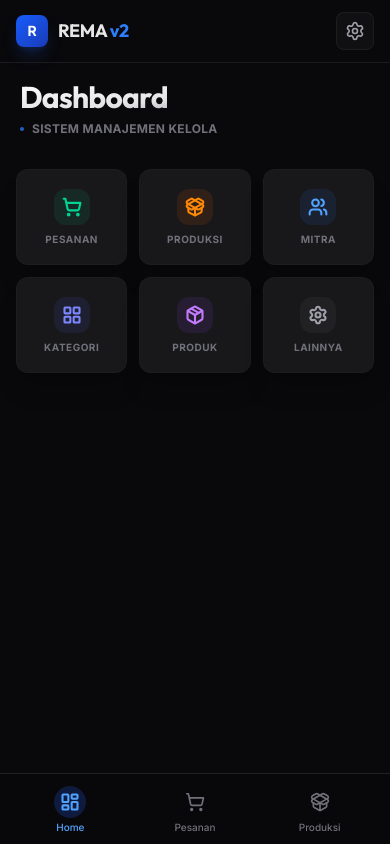
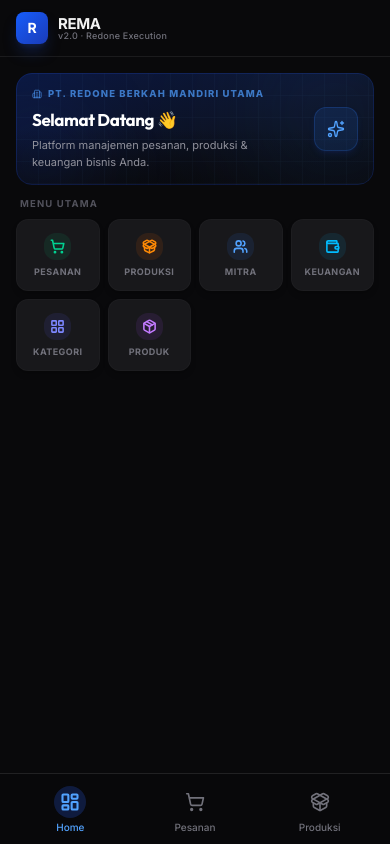
Before and after one commit to nurhasanfadillah/Rema-AntigravityV2, a React (Vite) app: page / in a window 390 px wide. Built offline with nearby package versions, Linux system fonts and the light colour scheme; no server answers.

Commit message:
feat: Set up initial React application structure with mobile layout, React Router, and dashboard.

```diff
--- a/index.html
+++ b/index.html
@@ -1,5 +1,5 @@
 <!doctype html>
-<html lang="en">
+<html lang="id">
   <head>
     <meta charset="UTF-8" />
     <link rel="icon" type="image/svg+xml" href="/vite.svg" />
@@ -7,7 +7,10 @@
     <link rel="preconnect" href="https://fonts.googleapis.com">
     <link rel="preconnect" href="https://fonts.gstatic.com" crossorigin>
     <link href="https://fonts.googleapis.com/css2?family=Inter:wght@400;500;700&family=Outfit:wght@400;500;700&display=swap" rel="stylesheet">
-    <title>REMA v2 App</title>
+    <meta name="description" content="REMA – Redone Execution and Management Architecture. Platform manajemen pesanan, produksi, dan keuangan oleh PT. Redone Berkah Mandiri Utama." />
+    <meta name="author" content="PT. Redone Berkah Mandiri Utama" />
+    <meta name="application-name" content="REMA" />
+    <title>REMA – Redone Execution and Management Architecture</title>
   </head>
   <body>
     <div id="root"></div>
--- a/src/App.tsx
+++ b/src/App.tsx
@@ -12,7 +12,7 @@ import { PesananDetailItem } from './pages/Pesanan/PesananDetailItem';
 import { ProduksiList } from './pages/Produksi/ProduksiList';
 import { FinanceList } from './pages/Keuangan/FinanceList';
 import { FinanceDetail } from './pages/Keuangan/FinanceDetail';
-import { Lainnya } from './pages/Lainnya';
+
 
 function App() {
   return (
@@ -34,7 +34,7 @@ function App() {
           <Route index element={<FinanceList />} />
           <Route path=":id" element={<FinanceDetail />} />
         </Route>
-        <Route path="lainnya" element={<Lainnya />} />
+
       </Route>
     </Routes>
   );
--- a/src/components/layout/MobileLayout.tsx
+++ b/src/components/layout/MobileLayout.tsx
@@ -1,5 +1,6 @@
-import { Outlet, Link } from 'react-router-dom';
-import { Settings } from 'lucide-react';
+import { Outlet } from 'react-router-dom';
+
+
 import { BottomNavigation } from './BottomNavigation';
 
 export function MobileLayout() {
@@ -8,16 +9,17 @@ export function MobileLayout() {
             {/* Top Header */}
             <header className="bg-zinc-950 px-4 py-3 flex items-center justify-between border-b border-zinc-800/60 transition-all duration-200">
                 <div className="flex items-center gap-2.5">
-                    {/* Brand Logo Placeholder */}
+                    {/* Brand Logo */}
                     <div className="w-8 h-8 rounded-lg bg-gradient-to-br from-blue-600 to-blue-800 flex items-center justify-center shadow-lg shadow-blue-900/40">
                         <span className="font-bold text-white text-sm">R</span>
                     </div>
-                    <h1 className="text-lg font-semibold tracking-tight text-white/90">REMA <span className="text-blue-500 font-bold">v2</span></h1>
+                    <div className="flex flex-col leading-none">
+                        <span className="text-[15px] font-extrabold tracking-tight text-white/95">REMA</span>
+                        <span className="text-[9px] font-medium text-zinc-500 tracking-wide">v2.0 &middot; Redone Execution</span>
+                    </div>
                 </div>
 
-                <Link to="/lainnya" className="p-2 rounded-lg bg-zinc-900/50 hover:bg-zinc-800 text-zinc-400 hover:text-zinc-200 transition-all border border-zinc-800/60 active:scale-95">
-                    <Settings className="w-5 h-5" />
-                </Link>
+
             </header>
 
             {/* Main Content Area */}
--- a/src/pages/Dashboard.tsx
+++ b/src/pages/Dashboard.tsx
@@ -1,44 +1,127 @@
 import { Link } from 'react-router-dom';
-import { Users, LayoutGrid, Package, ShoppingCart, PackageOpen, Settings } from 'lucide-react';
+import { Users, LayoutGrid, Package, ShoppingCart, PackageOpen, Wallet, Building2, Sparkles } from 'lucide-react';
 import { Card } from '../components/ui/Card';
 
-export function Dashboard() {
 const menuItems = [
     { label: 'Pesanan', path: '/pesanan', icon: ShoppingCart, color: 'text-emerald-400', bg: 'bg-emerald-500/10' },
     { label: 'Produksi', path: '/produksi', icon: PackageOpen, color: 'text-orange-400', bg: 'bg-orange-500/10' },
     { label: 'Mitra', path: '/mitra', icon: Users, color: 'text-blue-400', bg: 'bg-blue-500/10' },
+    { label: 'Keuangan', path: '/keuangan', icon: Wallet, color: 'text-sky-400', bg: 'bg-sky-500/10' },
     { label: 'Kategori', path: '/kategori', icon: LayoutGrid, color: 'text-indigo-400', bg: 'bg-indigo-500/10' },
     { label: 'Produk', path: '/produk', icon: Package, color: 'text-purple-400', bg: 'bg-purple-500/10' },
-        { label: 'Lainnya', path: '/lainnya', icon: Settings, color: 'text-zinc-400', bg: 'bg-zinc-500/10' },
 ];
 
+export function Dashboard() {
     return (
-        <div className="p-4 space-y-8">
-            <div className="space-y-1.5 px-1">
-                <h2 className="text-3xl font-extrabold tracking-tight bg-clip-text text-transparent bg-gradient-to-br from-white via-zinc-200 to-zinc-500">
-                    Dashboard
+        <div className="flex flex-col pb-4">
+
+            {/* ══════════════════════════════════════
+                Welcome Banner
+            ══════════════════════════════════════ */}
+            <div className="relative mx-4 mt-4 mb-3 rounded-2xl overflow-hidden">
+
+                {/* ── Background layers ── */}
+                {/* Base gradient: biru gelap → zinc-950 agar blend halus ke warna app */}
+                <div className="absolute inset-0 bg-gradient-to-br from-blue-700/25 via-blue-900/20 to-zinc-950" />
+                {/* Fade bottom agar menyatu ke konten di bawah */}
+                <div className="absolute inset-0 bg-gradient-to-t from-zinc-950/70 via-transparent to-transparent" />
+                {/* Blueprint grid subtle */}
+                <div
+                    className="absolute inset-0 opacity-[0.05]"
+                    style={{
+                        backgroundImage:
+                            'linear-gradient(rgba(147,197,253,0.6) 1px, transparent 1px),' +
+                            'linear-gradient(90deg, rgba(147,197,253,0.6) 1px, transparent 1px)',
+                        backgroundSize: '22px 22px',
+                    }}
+                />
+                {/* Glow orb kanan atas */}
+                <div className="absolute -top-8 -right-8 w-36 h-36 bg-blue-500/15 rounded-full blur-3xl pointer-events-none" />
+                {/* Glow orb kiri bawah */}
+                <div className="absolute -bottom-6 -left-6 w-24 h-24 bg-blue-800/15 rounded-full blur-2xl pointer-events-none" />
+
+                {/* ── Border accent tipis ── */}
+                <div className="absolute inset-0 rounded-2xl border border-blue-800/25" />
+
+                {/* ── Content ── */}
+                <div className="relative z-10 flex items-center justify-between gap-3 px-4 py-[14px]">
+
+                    {/* Teks kiri */}
+                    <div className="flex-1 min-w-0">
+                        {/* Company label */}
+                        <div className="flex items-center gap-1.5 mb-[7px]">
+                            <Building2 className="w-[10px] h-[10px] text-blue-400/70 flex-shrink-0" strokeWidth={2} />
+                            <span className="text-[9.5px] font-extrabold tracking-[0.12em] uppercase text-blue-400/70 font-sans">
+                                PT. Redone Berkah Mandiri Utama
+                            </span>
+                        </div>
+
+                        {/* Heading */}
+                        <h2 className="font-display text-[17px] font-extrabold leading-snug tracking-tight text-white mb-[5px]">
+                            Selamat Datang 👋
                         </h2>
-                <div className="flex items-center gap-2">
-                    <div className="w-1 h-1 rounded-full bg-blue-500 animate-pulse"></div>
-                    <p className="text-zinc-500 text-xs font-semibold tracking-wide uppercase">Sistem Manajemen Kelola</p>
+
+                        {/* Deskripsi */}
+                        <p className="text-[11px] leading-[1.55] text-zinc-400/90 font-normal max-w-[220px]">
+                            Platform manajemen pesanan, produksi &amp; keuangan bisnis Anda.
+                        </p>
+                    </div>
+
+                    {/* Icon kanan */}
+                    <div className="flex-shrink-0 w-11 h-11 rounded-xl flex items-center justify-center bg-blue-500/12 border border-blue-500/20 shadow-md shadow-blue-900/20">
+                        <Sparkles className="w-[18px] h-[18px] text-blue-400" strokeWidth={1.8} />
+                    </div>
                 </div>
             </div>
 
-            <div className="grid grid-cols-3 gap-3">
+            {/* ══════════════════════════════════════
+                Section Label
+            ══════════════════════════════════════ */}
+            <div className="px-5 pb-2">
+                <p className="text-[9.5px] font-bold uppercase tracking-[0.12em] text-zinc-600">
+                    Menu Utama
+                </p>
+            </div>
+
+            {/* ══════════════════════════════════════
+                Navigation Grid — 4 cols
+            ══════════════════════════════════════ */}
+            <div className="px-4">
+                <div className="grid grid-cols-4 gap-2">
                     {menuItems.map((item, idx) => {
                         const Icon = item.icon;
                         return (
                             <Link
-                            key={idx}
+                                key={item.path}
                                 to={item.path}
                                 className="block group transition-all duration-300 animate-slide-up"
-                            style={{ animationDelay: `${idx * 75}ms`, animationFillMode: 'both' }}
+                                style={{ animationDelay: `${idx * 55}ms`, animationFillMode: 'both' }}
                             >
-                            <Card className="flex flex-col items-center justify-center p-3 h-24 space-y-2 hover:bg-zinc-900/60 hover:border-zinc-700/50 transition-all duration-500 border-zinc-800/40 shadow-xl shadow-black/20 active:scale-95 group-hover:shadow-blue-900/10">
-                                <div className={`p-2 rounded-xl ${item.bg} group-hover:scale-110 group-hover:rotate-3 transition-all duration-500 ease-out`}>
-                                    <Icon className={`w-5 h-5 ${item.color}`} strokeWidth={2.5} />
+                                <Card
+                                    className={`
+                                        flex flex-col items-center justify-center
+                                        py-3 px-1 h-[72px] space-y-1.5
+                                        border-zinc-800/40
+                                        shadow-lg shadow-black/20
+                                        hover:bg-zinc-900/70
+                                        hover:border-zinc-700/40
+                                        active:scale-95
+                                        transition-all duration-400
+                                    `}
+                                >
+                                    {/* Icon badge */}
+                                    <div
+                                        className={`
+                                            p-1.5 rounded-xl ${item.bg}
+                                            group-hover:scale-110 group-hover:rotate-3
+                                            transition-all duration-400 ease-out
+                                        `}
+                                    >
+                                        <Icon className={`w-[15px] h-[15px] ${item.color}`} strokeWidth={2.5} />
                                     </div>
-                                <span className="text-[10px] font-bold text-center text-zinc-500 group-hover:text-zinc-200 transition-colors leading-tight uppercase tracking-wider">
+
+                                    {/* Label */}
+                                    <span className="text-[9px] font-bold text-center text-zinc-500 group-hover:text-zinc-200 transition-colors leading-tight uppercase tracking-wider">
                                         {item.label}
                                     </span>
                                 </Card>
@@ -47,5 +130,6 @@ export function Dashboard() {
                     })}
                 </div>
             </div>
+        </div>
     );
 }
--- a/vite.config.ts
+++ b/vite.config.ts
@@ -12,12 +12,13 @@ export default defineConfig({
       registerType: 'autoUpdate',
       includeAssets: ['favicon.ico', 'apple-touch-icon.png', 'masked-icon.svg'],
       manifest: {
-        name: 'REMA v2 App',
-        short_name: 'REMA v2',
-        description: 'Aplikasi Manajemen Data Operasional dan Master Data',
-        theme_color: '#121212',
-        background_color: '#121212',
+        name: 'REMA – Redone Execution and Management Architecture',
+        short_name: 'REMA',
+        description: 'Platform manajemen pesanan, produksi, dan keuangan oleh PT. Redone Berkah Mandiri Utama.',
+        theme_color: '#09090b',
+        background_color: '#09090b',
         display: 'standalone',
+        lang: 'id',
         icons: [
           {
             src: '/pwa-192x192.png',
```
Lines whose indentation alone changed are shown as unchanged.
